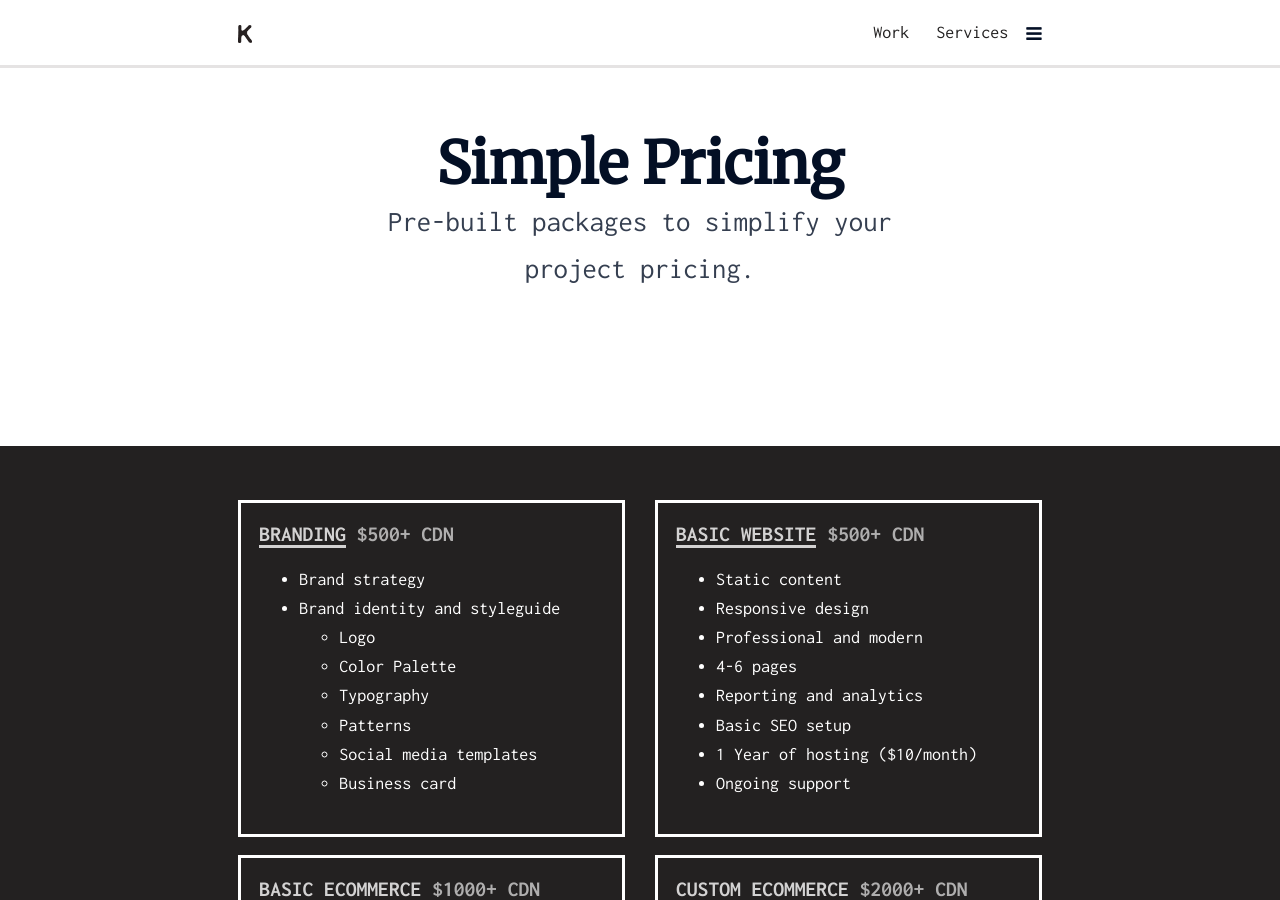
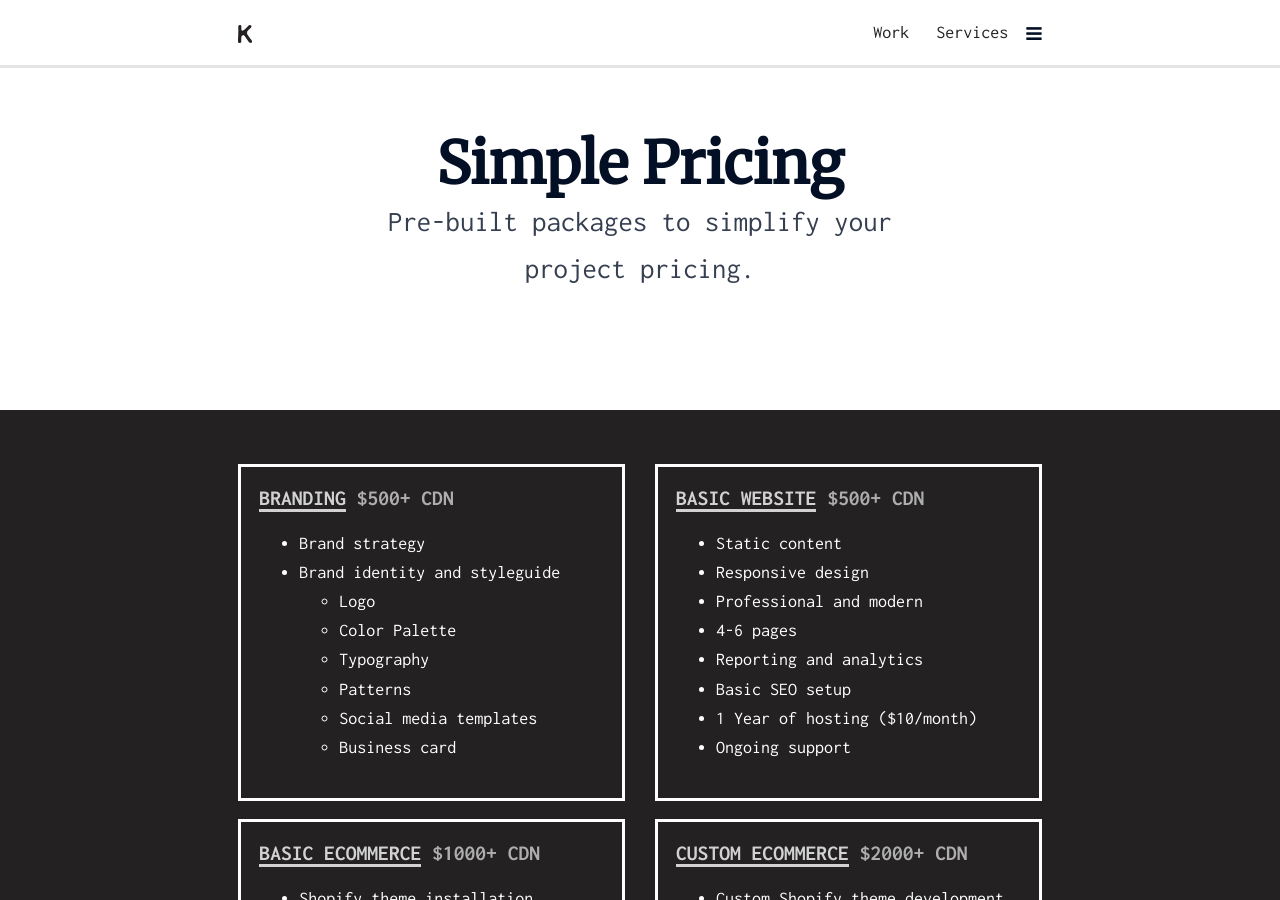
Before and after one commit to thomaskimura/Portfolio, a Jekyll site: the page built from packages.html, in a window 1280 px wide and 900 px high. Built offline with Jekyll 4.4.1, drawn with Linux system fonts in a browser that asks for light colours; nearby versions of some CDN libraries.

Commit message:
Minor change

```diff
--- a/packages.html
+++ b/packages.html
@@ -15,7 +15,7 @@ custom_js:
 
 <!-- header -->
 <header>
-  <div class="row align-center padding-t4 padding-b6">
+  <div class="row align-center padding-t4 padding-b4">
     <div class="large-8 medium-10 small-12 columns">
 
       <section>
--- a/services.html
+++ b/services.html
@@ -15,7 +15,7 @@ custom_js:
 
 <!-- header -->
 <header>
-  <div class="row align-center padding-t4 padding-b6">
+  <div class="row align-center padding-t4 padding-b4">
     <div class="large-8 medium-10 small-12 columns">
 
       <section>
```
